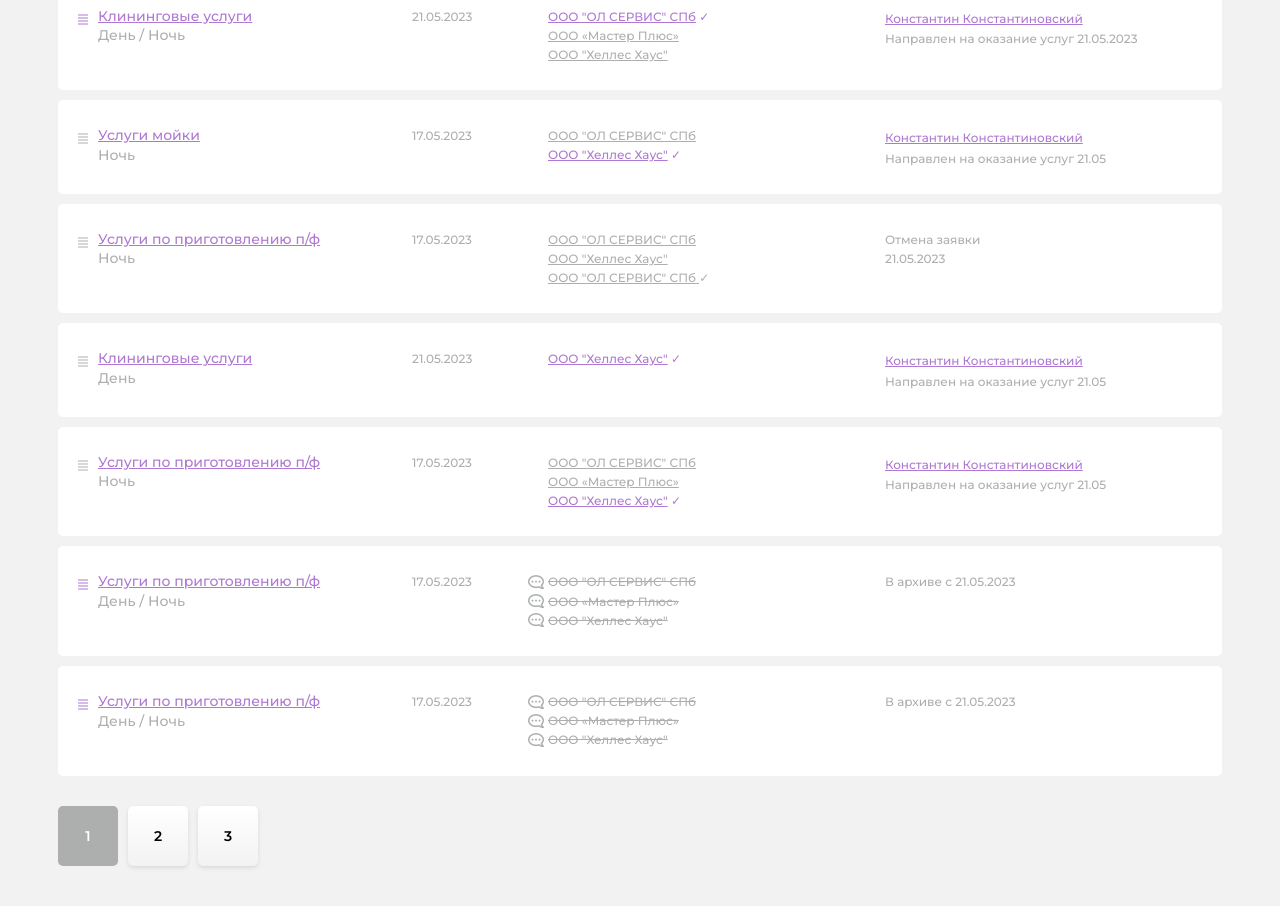
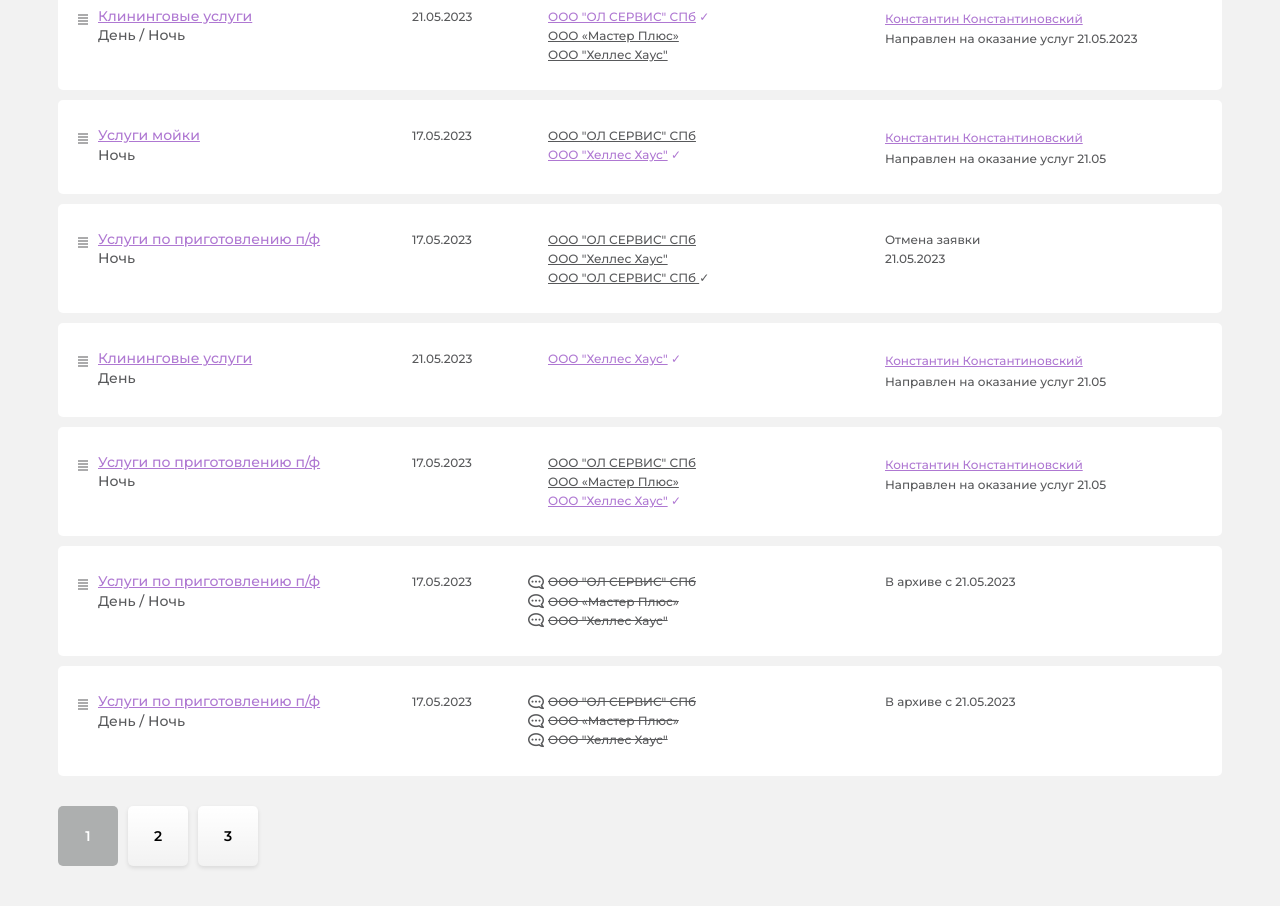
Before and after one commit to AnzhelaTarabrina/Amrest, a website built with webpack: page src/rest-request-arhive.html in a window 1280 px wide. Shown: the part 300-1206 px from the top of the page. Built offline with nearby package versions, Linux system fonts and the light colour scheme.

Commit message:
Замена цвета страница Ресторан - заявки / архив

```diff
--- a/src/rest-request-arhive.html
+++ b/src/rest-request-arhive.html
@@ -112,16 +112,16 @@
 								<div class="admin-request__body-name">
 									<div class="name-box">
 										<div class="name-box__icon">
-											<div class="icon icon--fz-10 icon--color-primary icon-menu"></div>
+											<div class="icon icon--fz-10 icon--color-dark icon-menu"></div>
 										</div>
 										<div class="name-box__content">
 											<a href="#" class="link">Клининговые услуги</a>
-											<div class="text text--gray">День / Ночь</div>
+											<div class="text text--dark">День / Ночь</div>
 										</div>
 									</div>
 								</div>
 								<div class="admin-request__body-data">
-									<div class="text text--gray text--small">21.05.2023</div>
+									<div class="text text--dark text--small">21.05.2023</div>
 								</div>
 								<div class="admin-request__body-company admin-request__body-company--big">
 									<ul class="company-list">
@@ -130,17 +130,17 @@
 											<span class="text text--primary">✓</span>
 										</li>
 										<li>
-											<a href="#" class="link link--gray company-list__link">ООО «Мастер Плюс»</a>
+											<a href="#" class="link link--color-dark company-list__link">ООО «Мастер Плюс»</a>
 										</li>
 										<li>
-											<a href="#" class="link link--gray company-list__link">ООО "Хеллес Хаус"</a>
+											<a href="#" class="link link--color-dark company-list__link">ООО "Хеллес Хаус"</a>
 										</li>
 									</ul>
 								</div>
 								<div class="admin-request__body-action admin-request__body-action--big">
 									<ul>
 										<li><button class="link link--small link--medium js-open-popup" data-popup-name="candidate-info">Константин Константиновский</button></li>
-										<li><div class="text text--small text--gray">Направлен на оказание услуг 21.05.2023</div></li>
+										<li><div class="text text--small text--dark">Направлен на оказание услуг 21.05.2023</div></li>
 									</ul>
 								</div>
 							</div>
@@ -150,21 +150,21 @@
 								<div class="admin-request__body-name">
 									<div class="name-box">
 										<div class="name-box__icon">
-											<div class="icon icon--fz-10 icon--color-gray icon-menu"></div>
+											<div class="icon icon--fz-10 icon--color-dark icon-menu"></div>
 										</div>
 										<div class="name-box__content">
 											<a href="#" class="link">Услуги мойки </a>
-											<div class="text text--gray">Ночь</div>
+											<div class="text text--dark">Ночь</div>
 										</div>
 									</div>
 								</div>
 								<div class="admin-request__body-data">
-									<div class="text text--gray text--small">17.05.2023</div>
+									<div class="text text--dark text--small">17.05.2023</div>
 								</div>
 								<div class="admin-request__body-company admin-request__body-company--big">
 									<ul class="company-list">
 										<li>
-											<a href="#" class="link link--gray company-list__link">ООО "ОЛ СЕРВИС" СПб </a>
+											<a href="#" class="link link--color-dark company-list__link">ООО "ОЛ СЕРВИС" СПб </a>
 										</li>
 										<li>
 											<a href="#" class="link company-list__link">ООО "Хеллес Хаус"</a>
@@ -175,7 +175,7 @@
 								<div class="admin-request__body-action admin-request__body-action--big">
 									<ul>
 										<li><button class="link link--small link--medium js-open-popup" data-popup-name="candidate-info">Константин Константиновский</button></li>
-										<li><div class="text text--small text--gray">Направлен на оказание услуг 21.05</div></li>
+										<li><div class="text text--small text--dark">Направлен на оказание услуг 21.05</div></li>
 									</ul>
 								</div>
 							</div>
@@ -185,35 +185,35 @@
 								<div class="admin-request__body-name">
 									<div class="name-box">
 										<div class="name-box__icon">
-											<div class="icon icon--fz-10 icon--color-gray icon-menu"></div>
+											<div class="icon icon--fz-10 icon--color-dark icon-menu"></div>
 										</div>
 										<div class="name-box__content">
 											<a href="#" class="link">Услуги по приготовлению п/ф </a>
-											<div class="text text--gray">Ночь</div>
+											<div class="text text--dark">Ночь</div>
 										</div>
 									</div>
 								</div>
 								<div class="admin-request__body-data">
-									<div class="text text--gray text--small">17.05.2023</div>
+									<div class="text text--dark text--small">17.05.2023</div>
 								</div>
 								<div class="admin-request__body-company admin-request__body-company--big">
 									<ul class="company-list">
 										<li>
-											<a href="#" class="link link--gray company-list__link">ООО "ОЛ СЕРВИС" СПб </a>
+											<a href="#" class="link link--color-dark company-list__link">ООО "ОЛ СЕРВИС" СПб </a>
 										</li>
 										<li>
-											<a href="#" class="link link--gray company-list__link">ООО "Хеллес Хаус"</a>
+											<a href="#" class="link link--color-dark company-list__link">ООО "Хеллес Хаус"</a>
 										</li>
 										<li>
-											<a href="#" class="link link--gray company-list__link">ООО "ОЛ СЕРВИС" СПб </a>
-											<span class="text text--gray">✓</span>
+											<a href="#" class="link link--color-dark company-list__link">ООО "ОЛ СЕРВИС" СПб </a>
+											<span class="text text--dark">✓</span>
 										</li>
 									</ul>
 								</div>
 								<div class="admin-request__body-action admin-request__body-action--big">
 									<ul>
-										<li><div class="text text--small text--gray">Отмена заявки</div></li>
-										<li><div class="text text--small text--gray">21.05.2023</div></li>
+										<li><div class="text text--small text--dark">Отмена заявки</div></li>
+										<li><div class="text text--small text--dark">21.05.2023</div></li>
 									</ul>
 								</div>
 							</div>
@@ -223,16 +223,16 @@
 								<div class="admin-request__body-name">
 									<div class="name-box">
 										<div class="name-box__icon">
-											<div class="icon icon--fz-10 icon--color-gray icon-menu"></div>
+											<div class="icon icon--fz-10 icon--color-dark icon-menu"></div>
 										</div>
 										<div class="name-box__content">
 											<a href="#" class="link">Клининговые услуги</a>
-											<div class="text text--gray">День</div>
+											<div class="text text--dark">День</div>
 										</div>
 									</div>
 								</div>
 								<div class="admin-request__body-data">
-									<div class="text text--gray text--small">21.05.2023</div>
+									<div class="text text--dark text--small">21.05.2023</div>
 								</div>
 								<div class="admin-request__body-company admin-request__body-company--big">
 									<ul class="company-list">
@@ -245,7 +245,7 @@
 								<div class="admin-request__body-action admin-request__body-action--big">
 									<ul>
 										<li><button class="link link--small link--medium js-open-popup" data-popup-name="candidate-info">Константин Константиновский</button></li>
-										<li><div class="text text--small text--gray">Направлен на оказание услуг 21.05</div></li>
+										<li><div class="text text--small text--dark">Направлен на оказание услуг 21.05</div></li>
 									</ul>
 								</div>
 							</div>
@@ -255,24 +255,24 @@
 								<div class="admin-request__body-name">
 									<div class="name-box">
 										<div class="name-box__icon">
-											<div class="icon icon--fz-10 icon--color-gray icon-menu"></div>
+											<div class="icon icon--fz-10 icon--color-dark icon-menu"></div>
 										</div>
 										<div class="name-box__content">
 											<a href="#" class="link">Услуги по приготовлению п/ф </a>
-											<div class="text text--gray">Ночь</div>
+											<div class="text text--dark">Ночь</div>
 										</div>
 									</div>
 								</div>
 								<div class="admin-request__body-data">
-									<div class="text text--gray text--small">17.05.2023</div>
+									<div class="text text--dark text--small">17.05.2023</div>
 								</div>
 								<div class="admin-request__body-company admin-request__body-company--big">
 									<ul class="company-list">
 										<li>
-											<a href="#" class="link link--gray company-list__link">ООО "ОЛ СЕРВИС" СПб </a>
+											<a href="#" class="link link--color-dark company-list__link">ООО "ОЛ СЕРВИС" СПб </a>
 										</li>
 										<li>
-											<a href="#" class="link link--gray company-list__link">ООО «Мастер Плюс»</a>
+											<a href="#" class="link link--color-dark company-list__link">ООО «Мастер Плюс»</a>
 										</li>
 										<li>
 											<a href="#" class="link company-list__link">ООО "Хеллес Хаус"</a>
@@ -283,7 +283,7 @@
 								<div class="admin-request__body-action admin-request__body-action--big">
 									<ul>
 										<li><button class="link link--small link--medium js-open-popup" data-popup-name="candidate-info">Константин Константиновский</button></li>
-										<li><div class="text text--small text--gray">Направлен на оказание услуг 21.05</div></li>
+										<li><div class="text text--small text--dark">Направлен на оказание услуг 21.05</div></li>
 									</ul>
 								</div>
 							</div>
@@ -293,33 +293,33 @@
 								<div class="admin-request__body-name">
 									<div class="name-box">
 										<div class="name-box__icon">
-											<div class="icon icon--fz-10 icon--color-primary icon-menu"></div>
+											<div class="icon icon--fz-10 icon--color-dark icon-menu"></div>
 										</div>
 										<div class="name-box__content">
 											<a href="#" class="link">Услуги по приготовлению п/ф </a>
-											<div class="text text--gray">День / Ночь </div>
+											<div class="text text--dark">День / Ночь </div>
 										</div>
 									</div>
 								</div>
 								<div class="admin-request__body-data">
-									<div class="text text--gray text--small">17.05.2023</div>
+									<div class="text text--dark text--small">17.05.2023</div>
 								</div>
 								<div class="admin-request__body-company admin-request__body-company--big">
 									<ul class="company-list">
 										<li>
-											<a href="#" class="link link--gray link--message company-list__link">ООО "ОЛ СЕРВИС" СПб </a>
+											<a href="#" class="link link--color-dark link--message company-list__link">ООО "ОЛ СЕРВИС" СПб </a>
 										</li>
 										<li>
-											<a href="#" class="link link--gray link--message company-list__link">ООО «Мастер Плюс»</a>
+											<a href="#" class="link link--color-dark link--message company-list__link">ООО «Мастер Плюс»</a>
 										</li>
 										<li>
-											<a href="#" class="link link--gray link--message company-list__link">ООО "Хеллес Хаус"</a>
+											<a href="#" class="link link--color-dark link--message company-list__link">ООО "Хеллес Хаус"</a>
 										</li>
 									</ul>
 								</div>
 								<div class="admin-request__body-action admin-request__body-action--big">
 									<ul>
-										<li><div class="text text--small text--gray">В архиве с 21.05.2023</div></li>
+										<li><div class="text text--small text--dark">В архиве с 21.05.2023</div></li>
 									</ul>
 								</div>
 							</div>
@@ -329,33 +329,33 @@
 								<div class="admin-request__body-name">
 									<div class="name-box">
 										<div class="name-box__icon">
-											<div class="icon icon--fz-10 icon--color-primary icon-menu"></div>
+											<div class="icon icon--fz-10 icon--color-dark icon-menu"></div>
 										</div>
 										<div class="name-box__content">
 											<a href="#" class="link">Услуги по приготовлению п/ф </a>
-											<div class="text text--gray">День / Ночь </div>
+											<div class="text text--dark">День / Ночь </div>
 										</div>
 									</div>
 								</div>
 								<div class="admin-request__body-data">
-									<div class="text text--gray text--small">17.05.2023</div>
+									<div class="text text--dark text--small">17.05.2023</div>
 								</div>
 								<div class="admin-request__body-company admin-request__body-company--big">
 									<ul class="company-list">
 										<li>
-											<a href="#" class="link link--gray link--message company-list__link">ООО "ОЛ СЕРВИС" СПб </a>
+											<a href="#" class="link link--color-dark link--message company-list__link">ООО "ОЛ СЕРВИС" СПб </a>
 										</li>
 										<li>
-											<a href="#" class="link link--gray link--message company-list__link">ООО «Мастер Плюс»</a>
+											<a href="#" class="link link--color-dark link--message company-list__link">ООО «Мастер Плюс»</a>
 										</li>
 										<li>
-											<a href="#" class="link link--gray link--message company-list__link">ООО "Хеллес Хаус"</a>
+											<a href="#" class="link link--color-dark link--message company-list__link">ООО "Хеллес Хаус"</a>
 										</li>
 									</ul>
 								</div>
 								<div class="admin-request__body-action admin-request__body-action--big">
 									<ul>
-										<li><div class="text text--small text--gray">В архиве с 21.05.2023</div></li>
+										<li><div class="text text--small text--dark">В архиве с 21.05.2023</div></li>
 									</ul>
 								</div>
 							</div>
```
